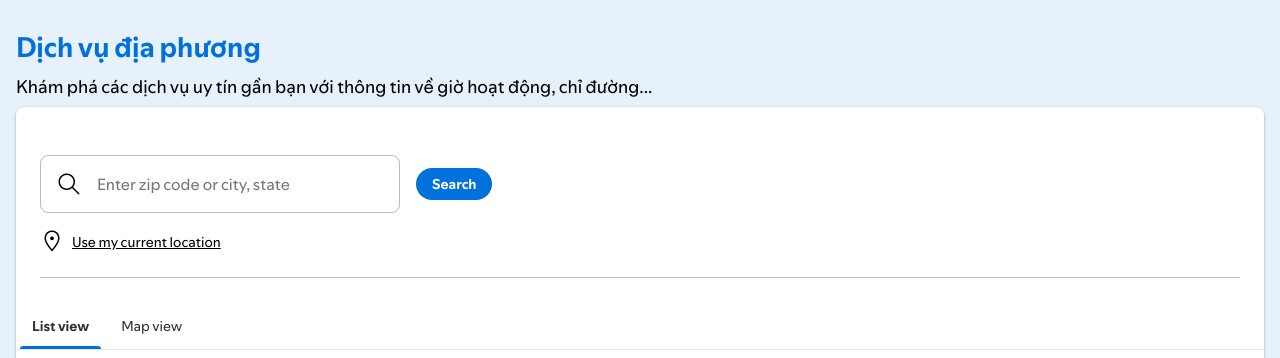
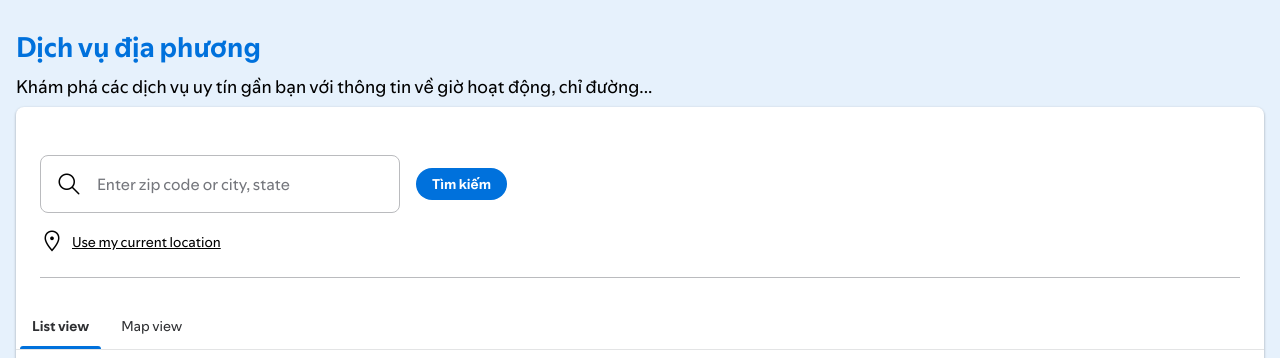
Before and after one commit to saomaidl/saomaidl.github.io, a Jekyll site: the page built from _pages/services.html, in a window 1280 px wide. Shown: the top 358 px of the page. Built offline with Jekyll 4.4.1, drawn with Linux system fonts in a browser that asks for light colours; comment, search, counter and statistics services are not loaded.

Commit message:
Update services.html

```diff
--- a/_pages/services.html
+++ b/_pages/services.html
@@ -12,10 +12,15 @@
                           <div class="w-100">
                             <span aria-live="polite" aria-atomic="false" aria-relevant="additions text" class="css-7pg0cj-a11yText"></span>
                             <div class="ba b--light-gray br3 mr3 mr0-m flex items-center relative">
-                              <div class="ml3"><i class="ld ld-Search" style="font-size:1.5rem;vertical-align:-0.25em;width:24px;height:1.5rem;box-sizing:content-box" aria-hidden="true"></i></div><input data-automation-id="store-zip-code" class="lh-copy flex-grow-1 f5 bn bg-transparent outline-0 dark-gray pa3 sans-serif ma0 w-100 checkout-store-chooser-input" type="text" aria-label="Enter your location to find a nearby store. Enter zip code or city, state" id="zip-code-or-city-state" name="zipCodeOrCityState" placeholder="Enter zip code or city, state" value="">
-                            </div><span class="w_iUH7" aria-live="polite"></span>
+                              <div class="ml3">
+                                <i class="ld ld-Search" style="font-size:1.5rem;vertical-align:-0.25em;width:24px;height:1.5rem;box-sizing:content-box" aria-hidden="true"></i>
+                              </div>
+                              <input data-automation-id="store-zip-code" class="lh-copy flex-grow-1 f5 bn bg-transparent outline-0 dark-gray pa3 sans-serif ma0 w-100 checkout-store-chooser-input" type="text" aria-label="Enter your location to find a nearby store. Enter zip code or city, state" id="zip-code-or-city-state" name="zipCodeOrCityState" placeholder="Enter zip code or city, state" value="">
+                            </div>
+                            <span class="w_iUH7" aria-live="polite"></span>
                           </div>
-                        </div><button class="w_hhLG w_8nsR w_0_LY  mh0 ml3-m mr4-m" type="button">Search</button>
+                        </div>
+                        <button class="w_hhLG w_8nsR w_0_LY  mh0 ml3-m mr4-m" type="button">Tìm kiếm</button>
                       </div>
                       <div class="mb4">
                         <div class="pt3 ph0"><i class="ld ld-Location" style="font-size: 1.5rem; vertical-align: -0.25em; width: 1.5rem; height: 1.5rem; box-sizing: content-box;"></i><button class="f6 black pl2 bw0 bg-white underline pointer sans-serif">Use my current location</button></div>
```
